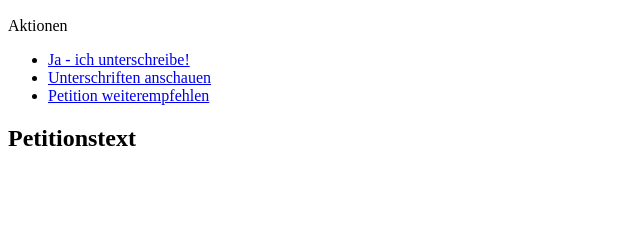
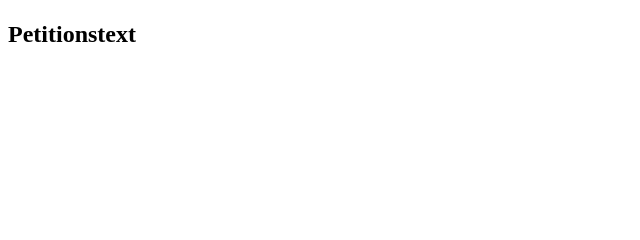
Before and after one commit to joka/signer, a Python web app: template src/signer/templates/show.html in a window 1280 px wide. Shown: the part 83-323 px from the top of the page, without its empty margins (0-640 px from the left). Run offline with Jinja, Linux system fonts and the light colour scheme; the template is opened without the code that fills it, so the values that code supplies are empty.

Commit message:
show petition: added show_actions get parameter, to have a nicer iframe for the facebook app

```diff
--- a/src/signer/templates/show.html
+++ b/src/signer/templates/show.html
@@ -10,12 +10,15 @@
 Anzahl Unterschriften: {{petition.number_signatures}}
 </p>
 
+
+{% if show_actions %}
 Aktionen
 <ul>
-    <li><a href="{{petition.get_absolute_url}}sign/">Ja - ich unterschreibe!</a></li>
-    <li><a href="{{petition.get_absolute_url}}list/">Unterschriften anschauen</a></li>
-    <li><a href="{{petition.get_absolute_url}}recommend/">Petition weiterempfehlen</a></li>
+    <li><a href="sign/">Ja - ich unterschreibe!</a></li>
+    <li><a href="list/">Unterschriften anschauen</a></li>
+    <li><a href="recommend/">Petition weiterempfehlen</a></li>
 </ul>
+{% endif %}
 
 <h2>Petitionstext</h2>
 <p>
--- a/src/signer/views.py
+++ b/src/signer/views.py
@@ -33,8 +33,9 @@ def show_petition_list(request):
 
 def show(request, petition_name):
     petition = get_object_or_404(Petition, short_name=petition_name)
+    show_actions = request.GET.get('show_actions', True)
     return render_to_response('show.html', {
-        'petition': petition,
+        'petition' : petition, 'show_actions' : show_actions,
         }, context_instance=RequestContext(request))
 
 
```
